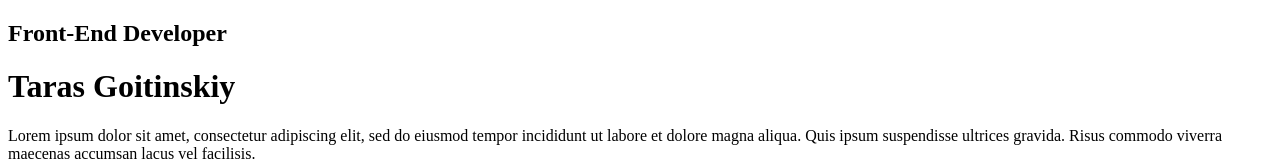
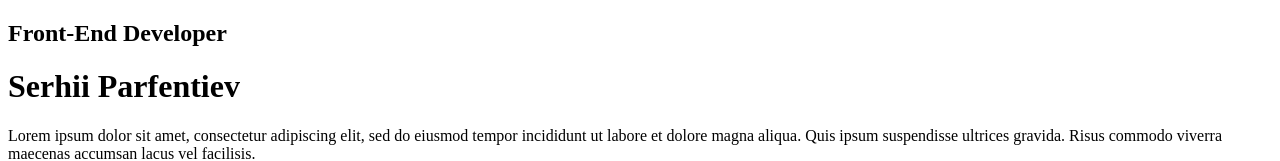
Before and after one commit to Irgey/Resume-Project, a plain HTML site: page index.html in a window 1280 px wide. Shown: the top 161 px of the page. Drawn offline with Linux system fonts and the light colour scheme.

Commit message:
Update index.html

```diff
--- a/index.html
+++ b/index.html
@@ -14,7 +14,7 @@
         <!-- About me -->
         <div>
           <h2>Front-End Developer</h2>
-          <h1>Taras Goitinskiy</h1>
+          <h1>Serhii Parfentiev</h1>
           <p>
             Lorem ipsum dolor sit amet, consectetur adipiscing elit, sed do
             eiusmod tempor incididunt ut labore et dolore magna aliqua. Quis
```
